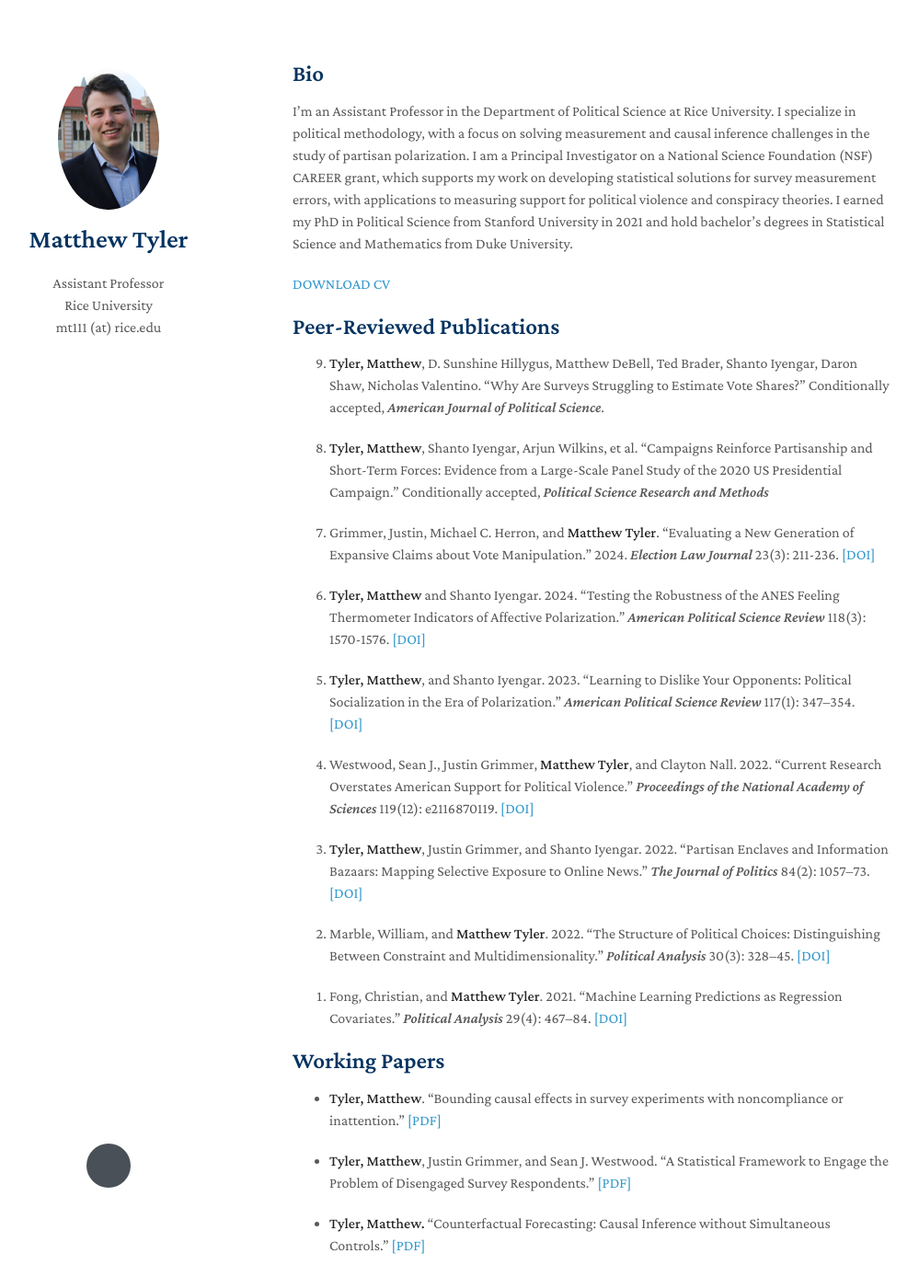
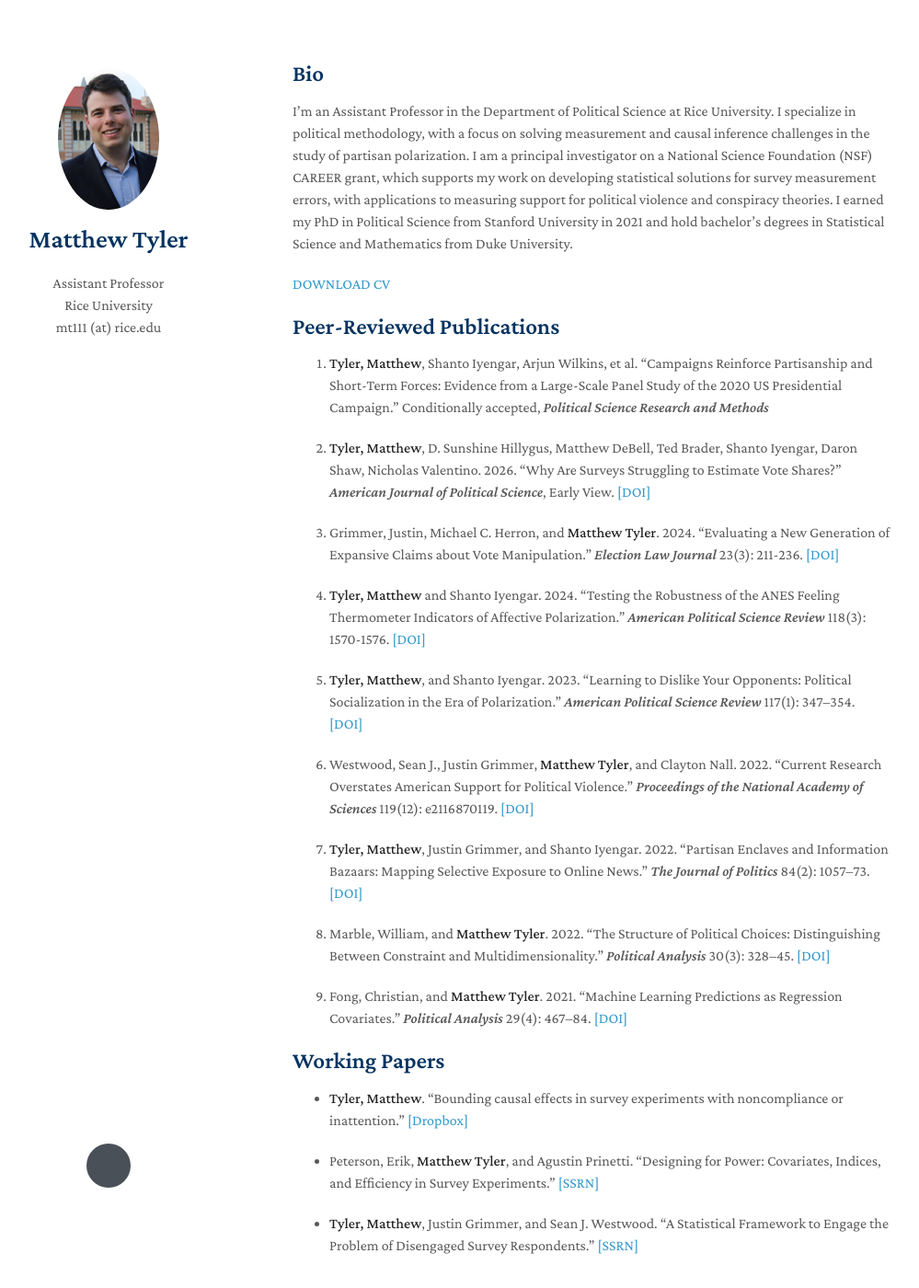
Before and after one commit to matthewtyler/matthewtyler.github.io, a Jekyll site: the page built from index.md, in a window 1280 px wide and 1400 px high. Shown: the whole window at 92% size, without its empty margins (152-1151 px from the left). Built offline with Jekyll 4.4.1, drawn with Linux system fonts in a browser that asks for light colours; nearby versions of some CDN libraries; a style sheet for code colours, icons or effects is not loaded; our own code applies the rules of GitHub Pages for plain Markdown files.

Commit message:
Update index.md

```diff
--- a/index.md
+++ b/index.md
@@ -4,19 +4,17 @@ layout: homepage
 
 ## Bio
 
-I'm an Assistant Professor in the Department of Political Science at Rice University. I specialize in political methodology, with a focus on solving measurement and causal inference challenges in the study of partisan polarization. I am a Principal Investigator on a National Science Foundation (NSF) CAREER grant, which supports my work on developing statistical solutions for survey measurement errors, with applications to measuring support for political violence and conspiracy theories. I earned my PhD in Political Science from Stanford University in 2021 and hold bachelor's degrees in Statistical Science and Mathematics from Duke University.
+I'm an Assistant Professor in the Department of Political Science at Rice University. I specialize in political methodology, with a focus on solving measurement and causal inference challenges in the study of partisan polarization. I am a principal investigator on a National Science Foundation (NSF) CAREER grant, which supports my work on developing statistical solutions for survey measurement errors, with applications to measuring support for political violence and conspiracy theories. I earned my PhD in Political Science from Stanford University in 2021 and hold bachelor's degrees in Statistical Science and Mathematics from Duke University.
 
 [DOWNLOAD CV](https://www.dropbox.com/s/sm0pfjekpzdykd7/CV.pdf?dl=0)
 
 ## Peer-Reviewed Publications
 
-{: reversed="reversed"}
+9. **Tyler, Matthew**, Shanto Iyengar, Arjun Wilkins, et al. "Campaigns Reinforce Partisanship and Short-Term Forces: Evidence from a Large-Scale Panel Study of the 2020 US Presidential Campaign." Conditionally accepted, *Political Science Research and Methods*
 
-9. **Tyler, Matthew**, D. Sunshine Hillygus, Matthew DeBell, Ted Brader, Shanto Iyengar, Daron Shaw, Nicholas Valentino. "Why Are Surveys Struggling to Estimate Vote Shares?" Conditionally accepted, *American Journal of Political Science*.
+8. **Tyler, Matthew**, D. Sunshine Hillygus, Matthew DeBell, Ted Brader, Shanto Iyengar, Daron Shaw, Nicholas Valentino. 2026. "Why Are Surveys Struggling to Estimate Vote Shares?" *American Journal of Political Science*, Early View. [[DOI]](https://doi.org/10.1111/ajps.70051)
 
-8. **Tyler, Matthew**, Shanto Iyengar, Arjun Wilkins, et al. "Campaigns Reinforce Partisanship and Short-Term Forces: Evidence from a Large-Scale Panel Study of the 2020 US Presidential Campaign." Conditionally accepted, *Political Science Research and Methods*
-
-7. Grimmer, Justin, Michael C. Herron, and **Matthew Tyler**. "Evaluating a New Generation of Expansive Claims about Vote Manipulation." 2024. *Election Law Journal* 23(3): 211-236. [[DOI]](https://doi.org/10.1089/elj.2022.0070)
+7. Grimmer, Justin, Michael C. Herron, and **Matthew Tyler**. 2024. "Evaluating a New Generation of Expansive Claims about Vote Manipulation." *Election Law Journal* 23(3): 211-236. [[DOI]](https://doi.org/10.1089/elj.2022.0070)
 
 6. **Tyler, Matthew** and Shanto Iyengar. 2024. "Testing the Robustness of the ANES Feeling Thermometer Indicators of Affective Polarization." *American Political Science Review* 118(3): 1570-1576. [[DOI]](https://doi.org/10.1017/S0003055423001302)
 
@@ -31,12 +29,12 @@ I'm an Assistant Professor in the Department of Political Science at Rice Univer
 1. Fong, Christian, and **Matthew Tyler**. 2021. "Machine Learning Predictions as Regression Covariates." *Political Analysis* 29(4): 467–84. [[DOI]](https://doi.org/10.1017/pan.2020.38)
 
 
-
 ## Working Papers
 
-* **Tyler, Matthew**. "Bounding causal effects in survey experiments with noncompliance or inattention." [[PDF]](https://www.dropbox.com/scl/fi/wvzcka6frejqu6c3xl8cg/Matthew_Tyler_Paper_Polmeth2025_Matthew-Tyler.pdf?rlkey=pfywiip11rg4lu23bvlsr0mx9&st=7wkj4cud&dl=0)
+* **Tyler, Matthew**. "Bounding causal effects in survey experiments with noncompliance or inattention." [[Dropbox]](https://www.dropbox.com/scl/fi/wvzcka6frejqu6c3xl8cg/Matthew_Tyler_Paper_Polmeth2025_Matthew-Tyler.pdf?rlkey=pfywiip11rg4lu23bvlsr0mx9&st=7wkj4cud&dl=0)
 
-* **Tyler, Matthew**, Justin Grimmer, and Sean J. Westwood. "A Statistical Framework to Engage the Problem of Disengaged Survey Respondents." [[PDF]](https://www.dropbox.com/scl/fi/vzjn03skoy7sc2a088rh8/The_Dangers_of_Disengaged_Respondents.pdf?rlkey=2m0jk2kcptw5dlt43umxwbikv&dl=0)
+* Peterson, Erik, **Matthew Tyler**, and Agustin Prinetti. "Designing for Power: Covariates, Indices, and Efficiency in Survey Experiments." [[SSRN]](https://papers.ssrn.com/abstract=6117547)
 
+* **Tyler, Matthew**, Justin Grimmer, and Sean J. Westwood. "A Statistical Framework to Engage the Problem of Disengaged Survey Respondents." [[SSRN]](https://papers.ssrn.com/abstract=4894008)
 
-* **Tyler, Matthew.** "Counterfactual Forecasting: Causal Inference without Simultaneous Controls." [[PDF]](https://www.dropbox.com/s/bux4klf66dh66qg/FSControls.pdf?dl=0)
+<!-- * **Tyler, Matthew.** "Counterfactual Forecasting: Causal Inference without Simultaneous Controls." [[PDF]](https://www.dropbox.com/s/bux4klf66dh66qg/FSControls.pdf?dl=0) -->
```
